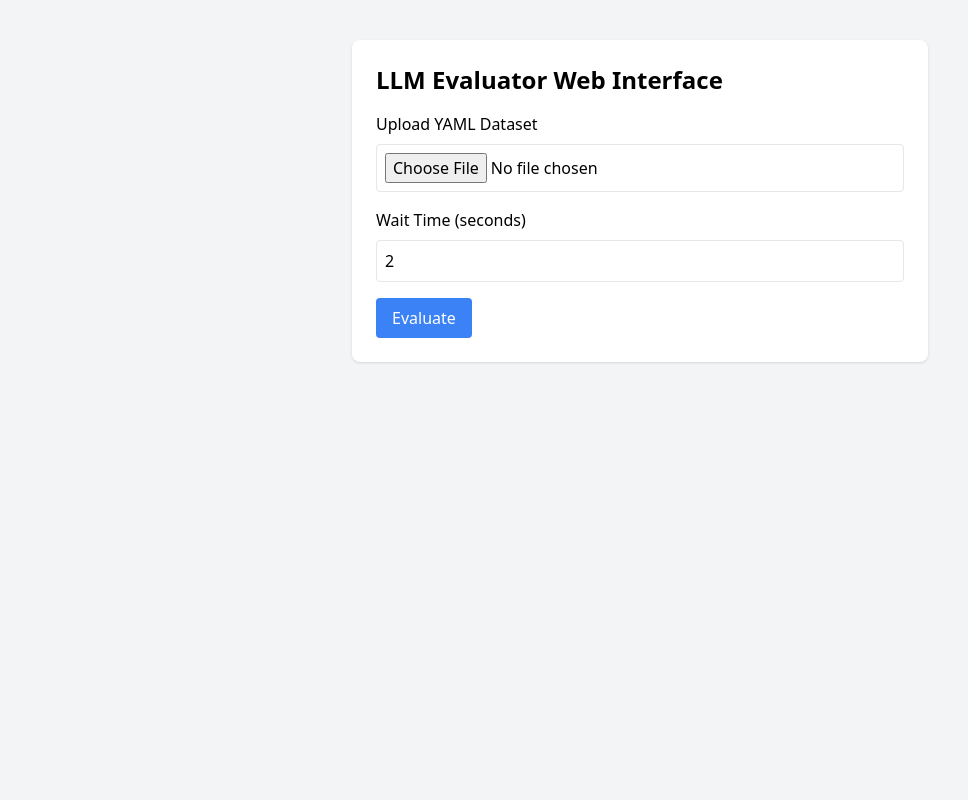
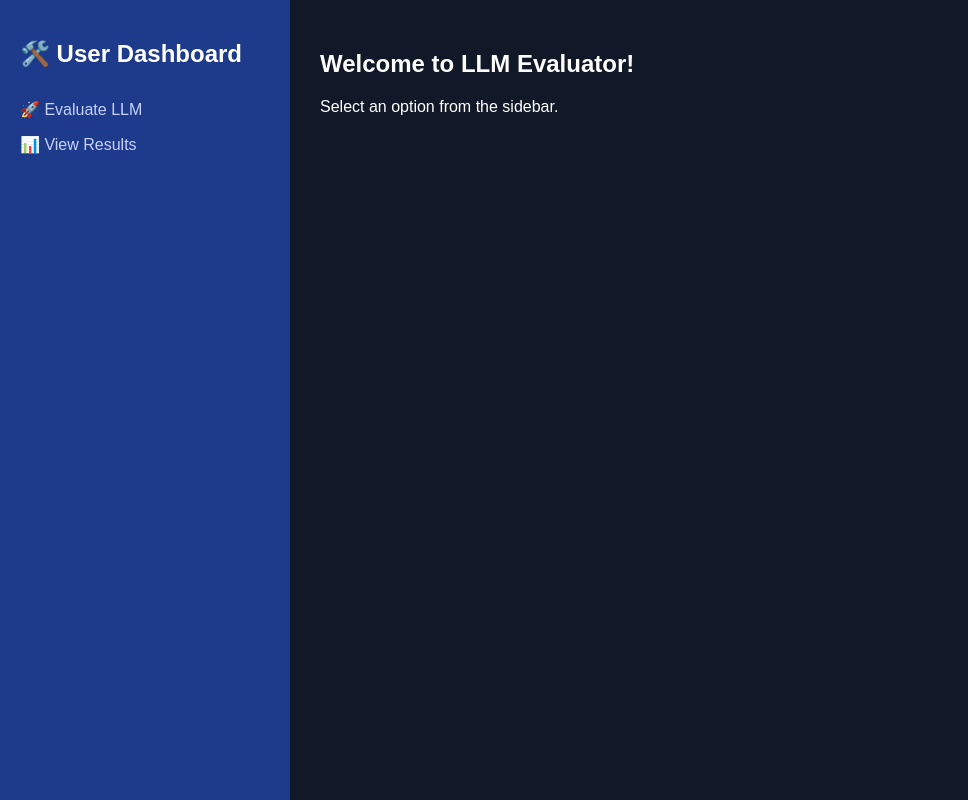
Before and after one commit to rzafiamy/evaluate, a Flask app: page / in a window 1280 px wide. Shown: the whole page, without its empty margins (0-968 px from the left). Run offline with Flask 3, Linux system fonts and the light colour scheme; some libraries are stand-ins or nearby versions.

Commit message:
Update design

```diff
--- /dev/null
+++ b/static/app.js
@@ -0,0 +1,16 @@
+function loadPage(page) {
+    const content = document.getElementById('content');
+    if (page === 'evaluate') {
+        content.innerHTML = `
+            <h2>Evaluate LLM</h2>
+            <form action="/evaluate" method="POST" enctype="multipart/form-data">
+                <input type="file" name="dataset" required>
+                <input type="number" name="wait_time" placeholder="Wait Time (seconds)" value="2">
+                <button type="submit">Evaluate</button>
+            </form>`;
+    } else if (page === 'results') {
+        content.innerHTML = `
+            <h2>Recent Results</h2>
+            <p>Your results will appear here after evaluation.</p>`;
+    }
+}
--- /dev/null
+++ b/static/styles.css
@@ -0,0 +1,69 @@
+body {
+    display: flex;
+    background-color: #111827; /* Tailwind Gray-900 */
+    color: #ffffff;
+    height: 100vh;
+    margin: 0;
+    font-family: Arial, sans-serif;
+}
+
+aside {
+    width: 250px;
+    background-color: #1e3a8a; /* Tailwind Blue-950 */
+    padding: 20px;
+    display: flex;
+    flex-direction: column;
+}
+
+aside h1 {
+    font-size: 1.5rem;
+    margin-bottom: 1rem;
+}
+
+aside nav ul {
+    list-style: none;
+    padding: 0;
+}
+
+aside nav ul li {
+    margin-bottom: 1rem;
+}
+
+aside nav ul li a {
+    text-decoration: none;
+    color: #c7d2fe;
+    transition: color 0.3s;
+}
+
+aside nav ul li a:hover {
+    color: #93c5fd;
+}
+
+main {
+    flex: 1;
+    padding: 30px;
+    overflow-y: auto;
+}
+
+input, button {
+    width: 100%;
+    padding: 8px 10px;
+    border-radius: 5px;
+    border: none;
+    margin-bottom: 10px;
+}
+
+input {
+    background-color: #374151; /* Tailwind Gray-700 */
+    color: white;
+}
+
+button {
+    background-color: #4f46e5; /* Tailwind Indigo-600 */
+    cursor: pointer;
+    transition: background-color 0.3s;
+}
+
+button:hover {
+    background-color: #4338ca;
+}
--- a/templates/index.html
+++ b/templates/index.html
@@ -2,21 +2,27 @@
 <html lang="en">
 <head>
     <meta charset="UTF-8">
-    <title>LLM Evaluator</title>
-    <script src="https://cdn.tailwindcss.com"></script>
+    <title>LLM Evaluator Dashboard</title>
+    <link rel="stylesheet" href="{{ url_for('static', filename='styles.css') }}">
 </head>
-<body class="bg-gray-100 py-10">
-    <div class="max-w-xl mx-auto bg-white p-6 rounded-lg shadow">
-        <h1 class="text-2xl font-bold mb-4">LLM Evaluator Web Interface</h1>
-        <form method="POST" enctype="multipart/form-data">
-            <label class="block mb-2">Upload YAML Dataset</label>
-            <input type="file" name="dataset" required class="block w-full mb-4 border rounded p-2">
+<body>
+    <!-- Sidebar -->
+    <aside>
+        <h1>🛠️ User Dashboard</h1>
+        <nav>
+            <ul>
+                <li><a href="#" onclick="loadPage('evaluate')">🚀 Evaluate LLM</a></li>
+                <li><a href="#" onclick="loadPage('results')">📊 View Results</a></li>
+            </ul>
+        </nav>
+    </aside>
 
-            <label class="block mb-2">Wait Time (seconds)</label>
-            <input type="number" name="wait_time" value="2" class="block w-full mb-4 border rounded p-2">
+    <!-- Main Content -->
+    <main id="content">
+        <h2>Welcome to LLM Evaluator!</h2>
+        <p>Select an option from the sidebar.</p>
+    </main>
 
-            <button type="submit" class="bg-blue-500 text-white py-2 px-4 rounded">Evaluate</button>
-        </form>
-    </div>
+    <script src="{{ url_for('static', filename='app.js') }}"></script>
 </body>
 </html>
```
Also changed, not shown: templates/results.html (+10 -8 lines).
